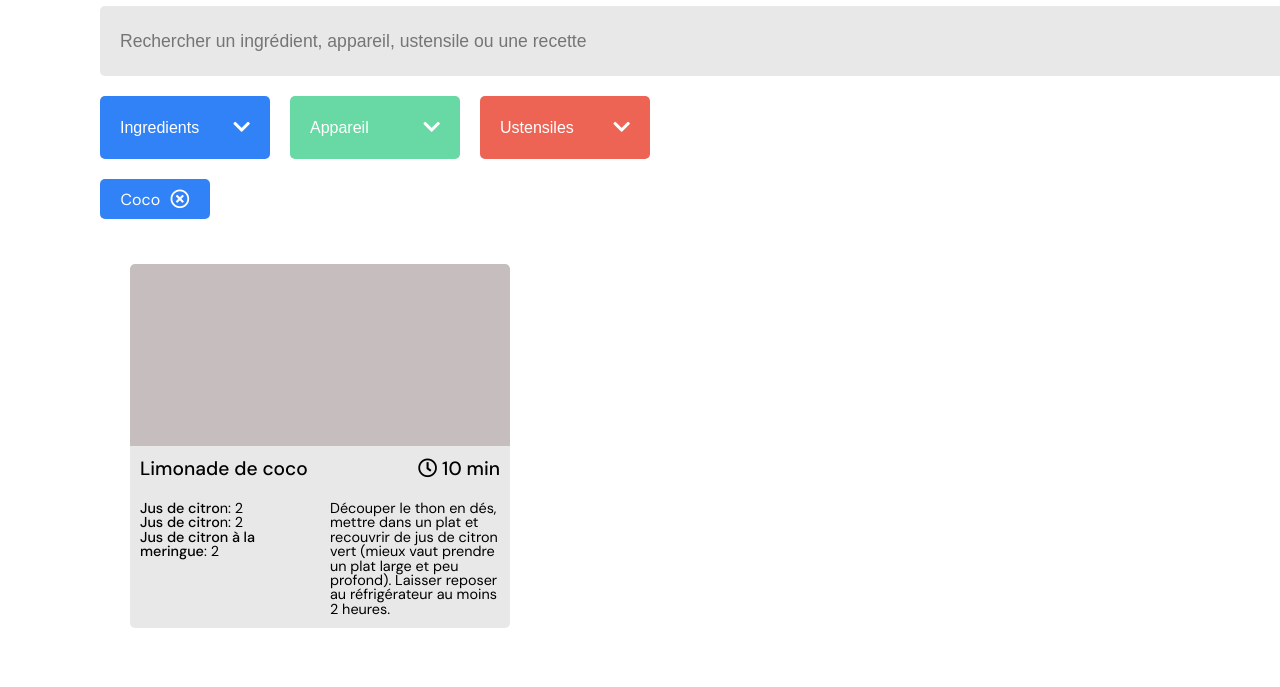
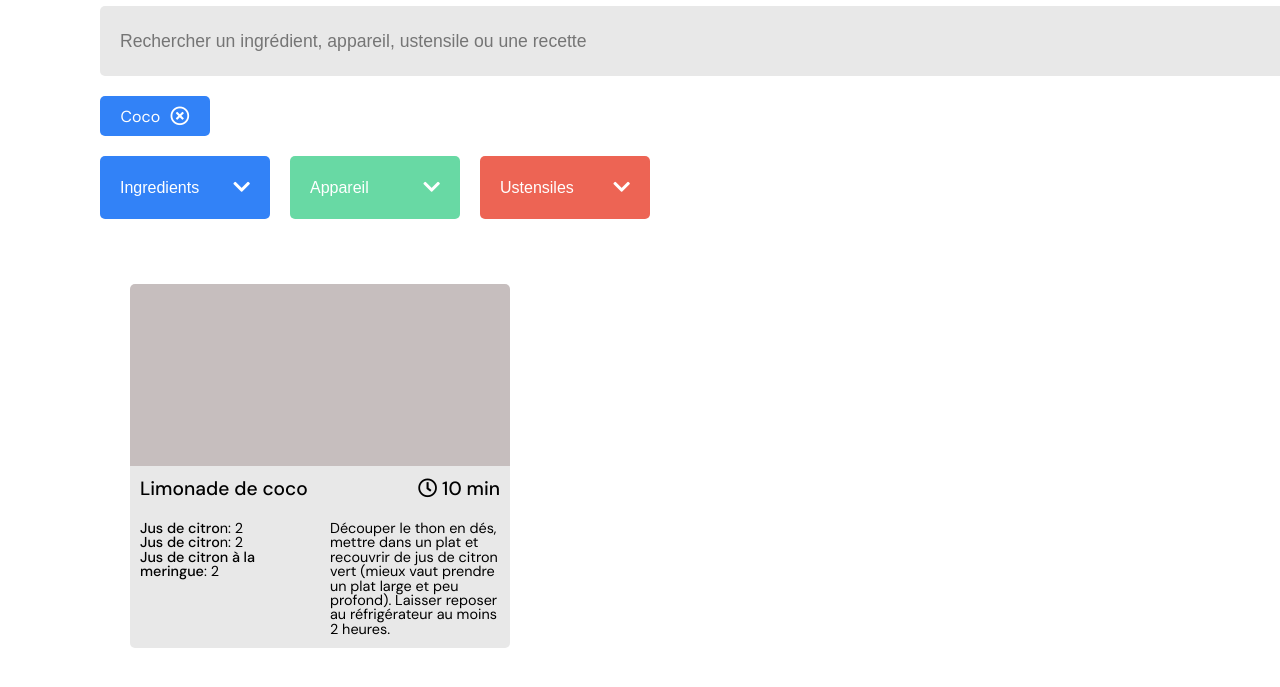
Before and after one commit to Codamor/LesPetitsPlats, a website: page index.html in a window 1280 px wide. Shown: the part 169-856 px from the top of the page. Drawn offline with Linux system fonts and the light colour scheme.

Commit message:
invert search filters order to fit visual model and keep accessibility

```diff
--- a/index.html
+++ b/index.html
@@ -36,9 +36,9 @@
 
         </div>
 
-        <div class="search__container">
+        <div class="search__container search__container--advanced">
 
-            <div class="filters">
+            <div class="filters filters--default">
                 <div class="filter filter--option filter--option-one">
                     <div class="filter__interaction">
                         <input type="text" id="ingredients" placeholder="Ingredients" aria-label="Rechercher par ingrédient"></input>
@@ -190,13 +190,12 @@
 
                     <div class="filter__content">
 
-
                     </div>
                 </div>
 
             </div>
 
-            <div class="filters">
+            <div class="filters filters--selected">
                 <div class="filter filter--option-one filter--selected">
                     Coco
                     <span class="filter__icon"></span>
--- a/public/css/scss/components/_filters.scss
+++ b/public/css/scss/components/_filters.scss
@@ -6,6 +6,12 @@
   display: flex;
   height: auto;
   margin-bottom: 20px;
+  &--default{
+    order: 2;
+  }
+  &--selected{
+    order: 1;
+  }
 }
 
 .filter{
--- a/public/css/scss/components/_search.scss
+++ b/public/css/scss/components/_search.scss
@@ -11,6 +11,10 @@
     width: 100%;
     height: auto;
     margin-bottom: 20px;
+    &--advanced{
+      display: flex;
+      flex-direction: column;
+    }
   }
   &__bar{
     display: flex;
```
Also changed, not shown: public/css/style.css.
